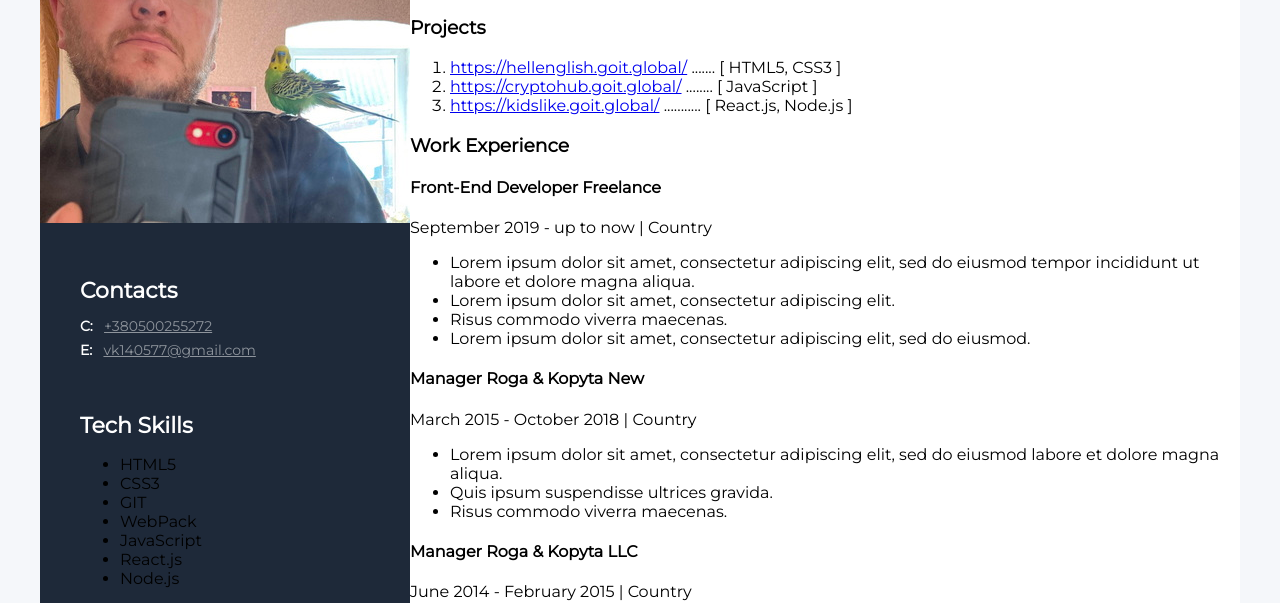
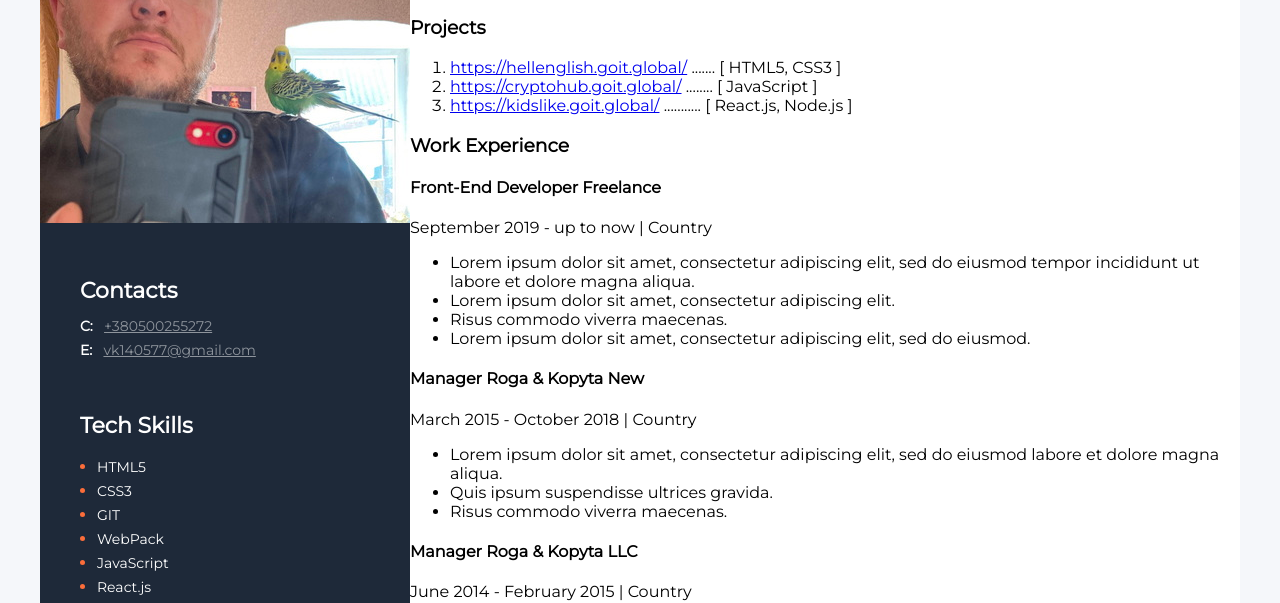
Before and after one commit to VetasK/my-resume, a plain HTML site: page index.html in a window 1280 px wide. Shown: the part 211-814 px from the top of the page. Drawn offline with Linux system fonts and the light colour scheme.

Commit message:
tech-skills

```diff
--- a/css/style.css
+++ b/css/style.css
@@ -61,3 +61,17 @@ body {
    font-size: 14px;
    line-height: 24px;
 }
+/* tech-skills-section */
+.tech-skills-list {
+   padding: 0 0 0 17px;
+}
+.tech-skills-item {
+   color: #fb6d3a;
+}
+.tech-skills-item-text {
+   font-style: normal;
+   font-weight: normal;
+   font-size: 14px;
+   line-height: 24px;
+   color: #ffffff;
+}
--- a/index.html
+++ b/index.html
@@ -120,14 +120,14 @@
          <!--tech-skills-section-->
          <div class="tech-skills-section">
             <h3 class="sidebar-title">Tech Skills</h3>
-            <ul>
-               <li>HTML5</li>
-               <li>CSS3</li>
-               <li>GIT</li>
-               <li>WebPack</li>
-               <li>JavaScript</li>
-               <li>React.js</li>
-               <li>Node.js</li>
+            <ul class="tech-skills-list">
+               <li class="tech-skills-item"><span class="tech-skills-item-text">HTML5</span></li>
+               <li class="tech-skills-item"><span class="tech-skills-item-text">CSS3</span></li>
+               <li class="tech-skills-item"><span class="tech-skills-item-text">GIT</span></li>
+               <li class="tech-skills-item"><span class="tech-skills-item-text">WebPack</span></li>
+               <li class="tech-skills-item"><span class="tech-skills-item-text">JavaScript</span></li>
+               <li class="tech-skills-item"><span class="tech-skills-item-text">React.js</span></li>
+               <li class="tech-skills-item"><span class="tech-skills-item-text">Node.js</span></li>
             </ul>
          </div>
          <!--soft-skills-section-->
```
